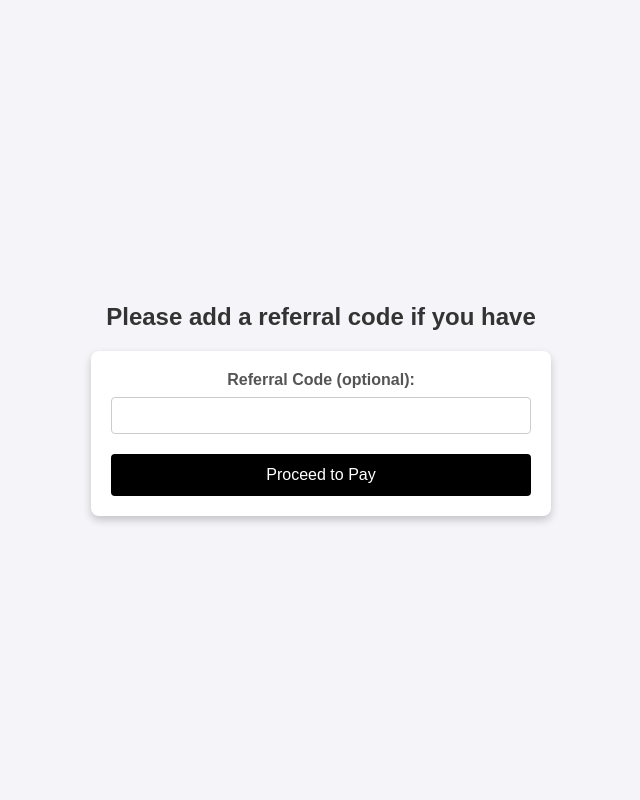
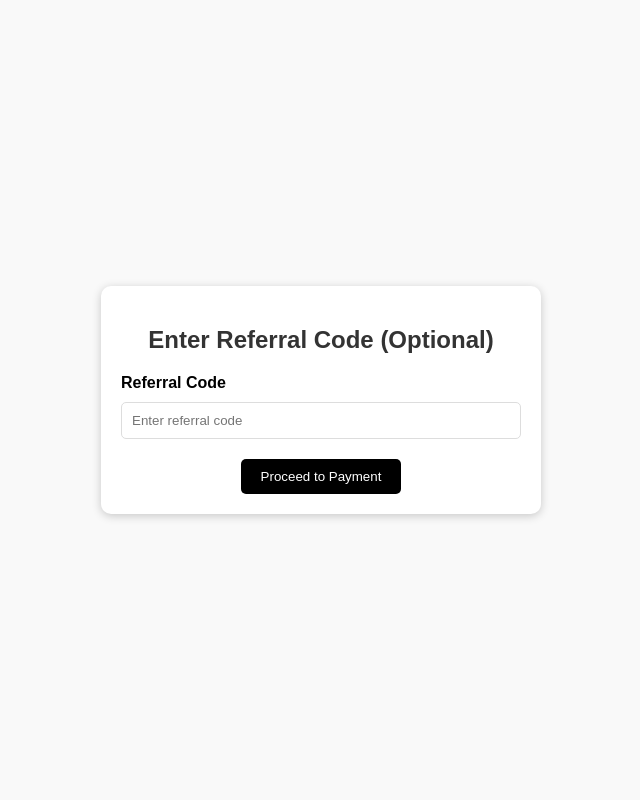
Before and after one commit to 28Yadav/NextLevelsTrades, a Flask app: template templates/nowpayments_redirect.html in a window 1280 px wide. Shown: the whole page, without its empty margins (319-959 px from the left). Run offline with Flask 3, Linux system fonts and the light colour scheme; the template is opened without the code that fills it, so the values that code supplies are empty.

Commit message:
Update nowpayments_redirect.html

```diff
--- a/templates/nowpayments_redirect.html
+++ b/templates/nowpayments_redirect.html
@@ -3,162 +3,39 @@
 <head>
     <meta charset="UTF-8">
     <meta name="viewport" content="width=device-width, initial-scale=1.0">
-    <title>Redirecting to PayU</title>
+    <title>Proceed to Payment</title>
     <style>
-        /* General body styling */
         body {
-            font-family: Arial, sans-serif;
-            background-color: #f4f4f9;
-            margin: 0;
-            padding: 0;
-            display: flex;
-            justify-content: center;
-            align-items: center;
-            height: 100vh;
-            overflow: hidden;
+            font-family: Arial, sans-serif; background-color: #f9f9f9; margin: 0;
+            display: flex; justify-content: center; align-items: center; height: 100vh;
         }
-
-        .referr {
-            width: 100%;
-            max-width: 500px;
-            text-align: center;
-            padding: 20px;
-            box-sizing: border-box;
+        .container {
+            background-color: white; padding: 20px; border-radius: 10px;
+            box-shadow: 0 2px 10px rgba(0, 0, 0, 0.2); width: 100%; max-width: 400px; text-align: center;
         }
-
-        /* Form container styling */
-        form {
-            background-color: #fff;
-            padding: 20px;
-            border-radius: 8px;
-            box-shadow: 0 4px 8px rgba(0, 0, 0, 0.2);
-            width: 100%;
-            max-width: 100%;
-            box-sizing: border-box;
+        h2 { margin-bottom: 20px; color: #333; }
+        label { font-weight: bold; display: block; margin-bottom: 10px; text-align: left; }
+        input[type="text"] {
+            width: 100%; padding: 10px; margin-bottom: 20px; border: 1px solid #ddd;
+            border-radius: 5px; box-sizing: border-box;
         }
-
-        h2 {
-            text-align: center;
-            color: #333;
-            margin-bottom: 20px;
+        button {
+            background-color: black; color: white; border: none; padding: 10px 20px;
+            border-radius: 5px; cursor: pointer; transition: background-color 0.3s;
         }
-
-        label {
-            display: block;
-            margin-bottom: 8px;
-            font-weight: bold;
-            color: #555;
-        }
-
-        input[type="text"] {
-            width: 100%;
-            padding: 10px;
-            margin-bottom: 20px;
-            border: 1px solid #ccc;
-            border-radius: 4px;
-            box-sizing: border-box;
-        }
-
-        button {
-            background-color: black;
-            color: #fff;
-            border: none;
-            padding: 12px;
-            width: 100%;
-            border-radius: 4px;
-            font-size: 16px;
-            cursor: pointer;
-        }
-
         button:hover {
-            background-color: #0056b3;
-        }
-
-        button:active {
-            background-color: #003d80;
-        }
-
-        /* Responsive design using media queries */
-        @media (max-width: 768px) {
-            body {
-                padding: 10px;
-            }
-
-            .referr {
-                padding: 10px;
-            }
-
-            form {
-                padding: 15px;
-            }
-
-            h2 {
-                font-size: 1.2rem;
-            }
-
-            button {
-                font-size: 14px;
-                padding: 10px;
-            }
-        }
-
-        @media (max-width: 480px) {
-            h2 {
-                font-size: 1rem;
-            }
-
-            label {
-                font-size: 0.9rem;
-            }
-
-            input[type="text"] {
-                font-size: 0.9rem;
-            }
-
-            button {
-                font-size: 12px;
-                padding: 8px;
-            }
+            background-color: #555;
         }
     </style>
 </head>
 <body>
-    <div class="referr">
-        <h2>Please add a referral code if you have</h2>
-        <form name="payuForm" method="POST" action="{{ payu_url }}">
-            <input type="hidden" name="key" value="{{ data.key }}" />
-            <input type="hidden" name="txnid" value="{{ data.txnid }}" />
-            <input type="hidden" name="amount" value="{{ data.amount }}" />
-            <input type="hidden" name="productinfo" value="{{ data.productinfo }}" />
-            <input type="hidden" name="firstname" value="{{ data.firstname }}" />
-            <input type="hidden" name="email" value="{{ data.email }}" />
-            <input type="hidden" name="phone" value="{{ data.phone }}" />
-            <input type="hidden" name="surl" id="surl" value="{{ data.surl }}" />
-            <input type="hidden" name="furl" value="{{ data.furl }}" />
-            <input type="hidden" name="hash" value="{{ data.hash }}" />
-
-            <!-- Referral Code Input -->
-            <label for="referral_code">Referral Code (optional):</label>
-            <input type="text" id="referral_code" name="referral_code" />
-
-            <!-- Submit Button -->
-            <button type="submit" onclick="updateSuccessURL()">Proceed to Pay</button>
+    <div class="container">
+        <h2>Enter Referral Code (Optional)</h2>
+        <form action="{{ url_for('nowpayments_payment', plan=plan) }}" method="POST">
+            <label for="referral_code">Referral Code</label>
+            <input type="text" name="referral_code" id="referral_code" placeholder="Enter referral code">
+            <button type="submit">Proceed to Payment</button>
         </form>
     </div>
-
-    <script>
-        function updateSuccessURL() {
-            const referralCode = document.getElementById('referral_code').value.trim();
-            const surlInput = document.getElementById('surl');
-            let surl = new URL(surlInput.value);
-
-            // Remove existing referral_code param and add new one if available
-            surl.searchParams.delete('referral_code');
-            if (referralCode) {
-                surl.searchParams.append('referral_code', referralCode);
-            }
-            surlInput.value = surl.toString();
-        }
-    </script>
 </body>
 </html>
```
